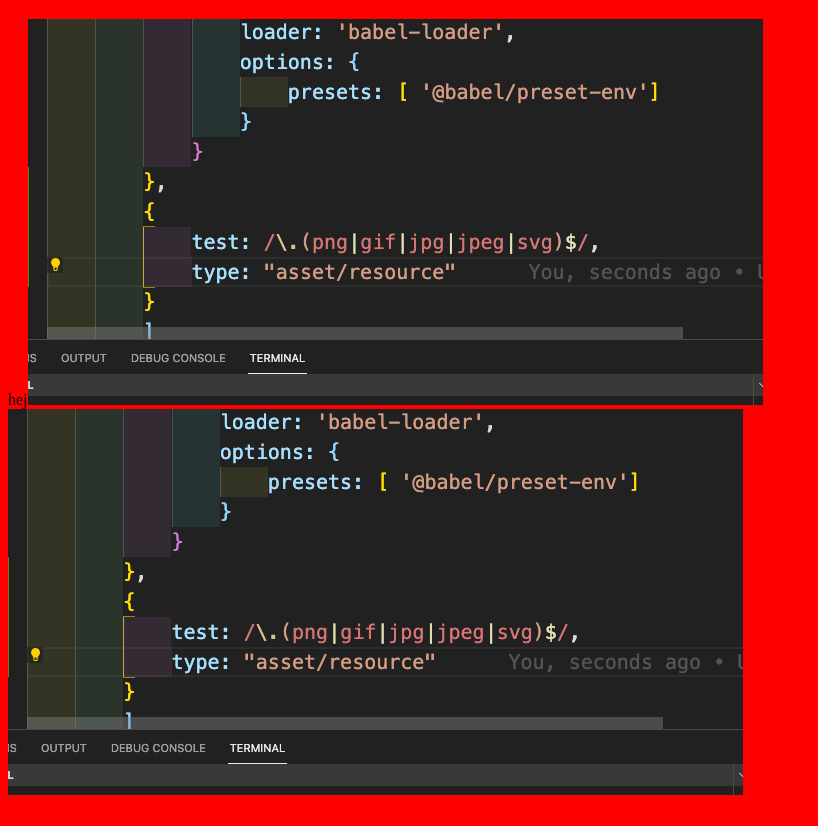
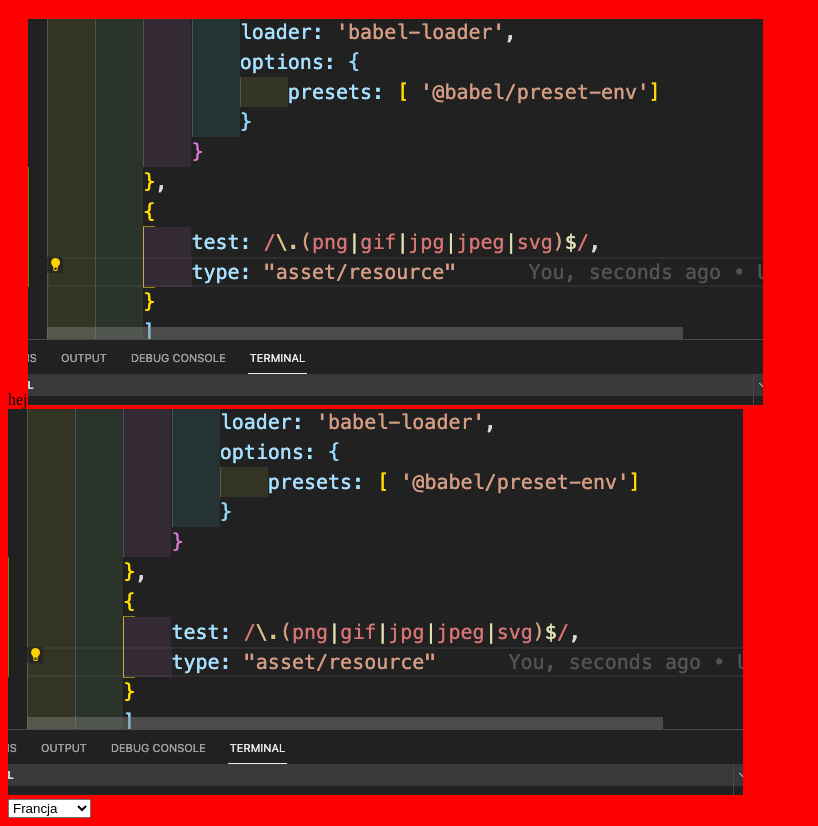
Before and after one commit to mmarkowski94/look-up, a website built with webpack: page src/index.html in a window 1280 px wide. Shown: the part 61-887 px from the top of the page, without its empty margins (0-818 px from the left). Built offline with nearby package versions, Linux system fonts and the light colour scheme.

Commit message:
update db

```diff
--- a/src/endpointy/db.json
+++ b/src/endpointy/db.json
@@ -18,5 +18,25 @@
             "desc": "Portugalia",
             "code":"prl"
 		}
+	],
+    "departure": [
+		{
+			"id": 0,
+			"value": "france",
+            "desc": "Francja",
+            "code":"frn"
+		},
+		{
+			"id": 1,
+			"value": "spain",
+            "desc": "Hiszpania",
+            "code":"spn"
+		},
+		{
+			"id": 2,
+			"value": "portugal",
+            "desc": "Portugalia",
+            "code":"prl"
+		}
 	]
 }
--- a/src/index.html
+++ b/src/index.html
@@ -9,7 +9,10 @@
 <body>
     <h1 id="demo"></h1>
     <div class="autoprefixer">hej</div>
+    <select name="desctination" id ="desctination">
+    <select name="departure" id ="departure"></select>
 
+    </select>
     <div></div>
 </body>
 </html>
--- a/src/index.js
+++ b/src/index.js
@@ -28,3 +28,38 @@
 	.catch((error) => {
 		console.error(error);
 	});
+
+    const destinationHTML = document.getElementById("desctination");
+    const departureHTML = document.getElementById("departure");
+
+    fetch(
+        'https://raw.githubusercontent.com/mmarkowski94/look-up/main/src/endpointy/db.json'
+    )
+        .then((response) => response.json())
+        .then((data) => {
+            data.destination.forEach(destinationElem => {
+                const elem = document.createElement('option');
+                elem.textContent = destinationElem.desc;
+                elem.setAttribute('value', destinationElem.value);
+                destinationHTML.appendChild(elem);
+            });
+        })
+        .catch((error) => {
+            console.error(error);
+        });
+        fetch(
+            'https://raw.githubusercontent.com/mmarkowski94/look-up/main/src/endpointy/db.json'
+        )
+            .then((response) => response.json())
+            .then((data) => {
+                data.departure.forEach(departureElem => {
+                    const elem = document.createElement('option');
+                    elem.textContent = departureElem.desc;
+                    elem.setAttribute('value', departureElem.value);
+                    departureHTML.appendChild(elem);
+                });
+            })
+            .catch((error) => {
+                console.error(error);
+            });
+    // <option value="volvo">Volvo</option>
```
Also changed, not shown: dist/index.af9bfbc49a9a5526447e.bundle.js, dist/index.html, 2 other files.
